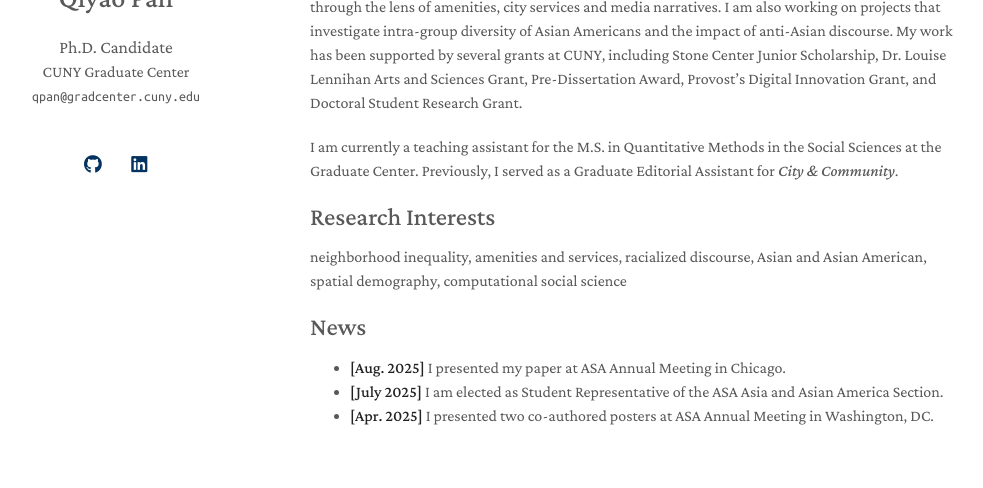
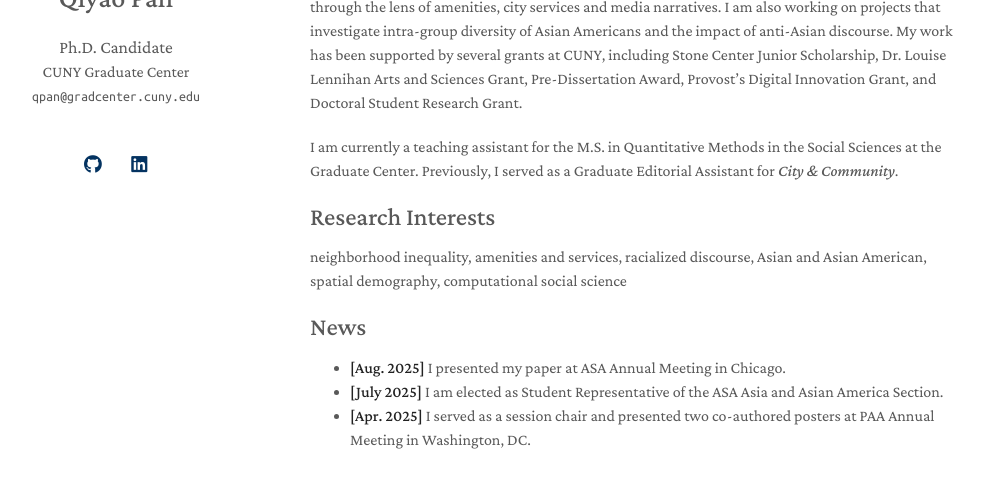
Before and after one commit to qiyao-pan/qiyao-pan.github.io, a Jekyll site: the page built from index.md, in a window 1280 px wide, cut to the strip 206-694 px from the top of the page. Shown: the whole strip, without its empty margins (160-1143 px from the left). Built offline with Jekyll 4.4.1, drawn with Linux system fonts in a browser that asks for light colours; a style sheet for code colours, icons or effects is not loaded; our own code applies the rules of GitHub Pages for plain Markdown files.

Commit message:
Update news entry for April 2025

```diff
--- a/index.md
+++ b/index.md
@@ -18,4 +18,4 @@ neighborhood inequality, amenities and services, racialized discourse, Asian and
 
 - **[Aug. 2025]** I presented my paper at ASA Annual Meeting in Chicago.
 - **[July 2025]** I am elected as Student Representative of the ASA Asia and Asian America Section.
-- **[Apr. 2025]** I presented two co-authored posters at ASA Annual Meeting in Washington, DC.
+- **[Apr. 2025]** I served as a session chair and presented two co-authored posters at PAA Annual Meeting in Washington, DC.
```
